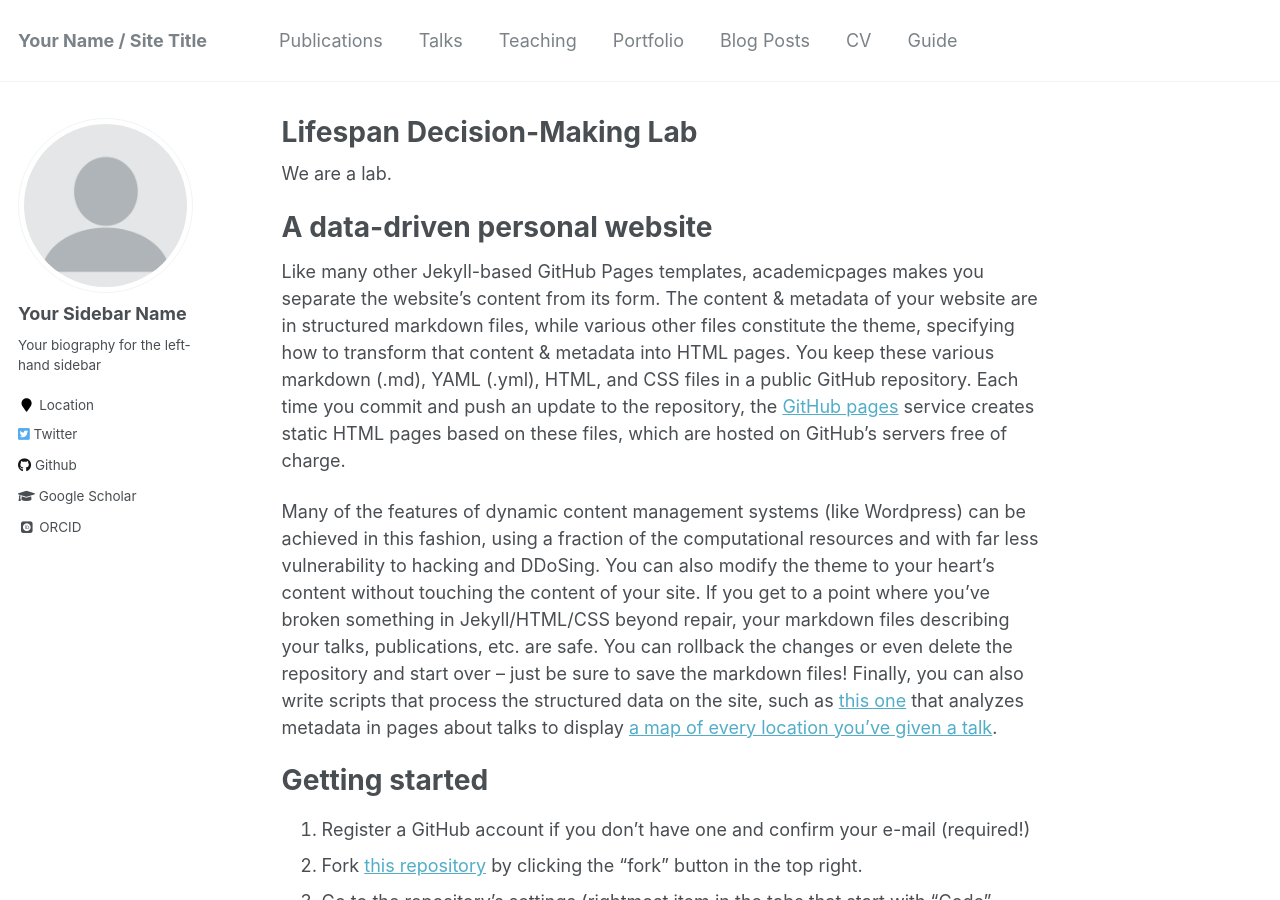
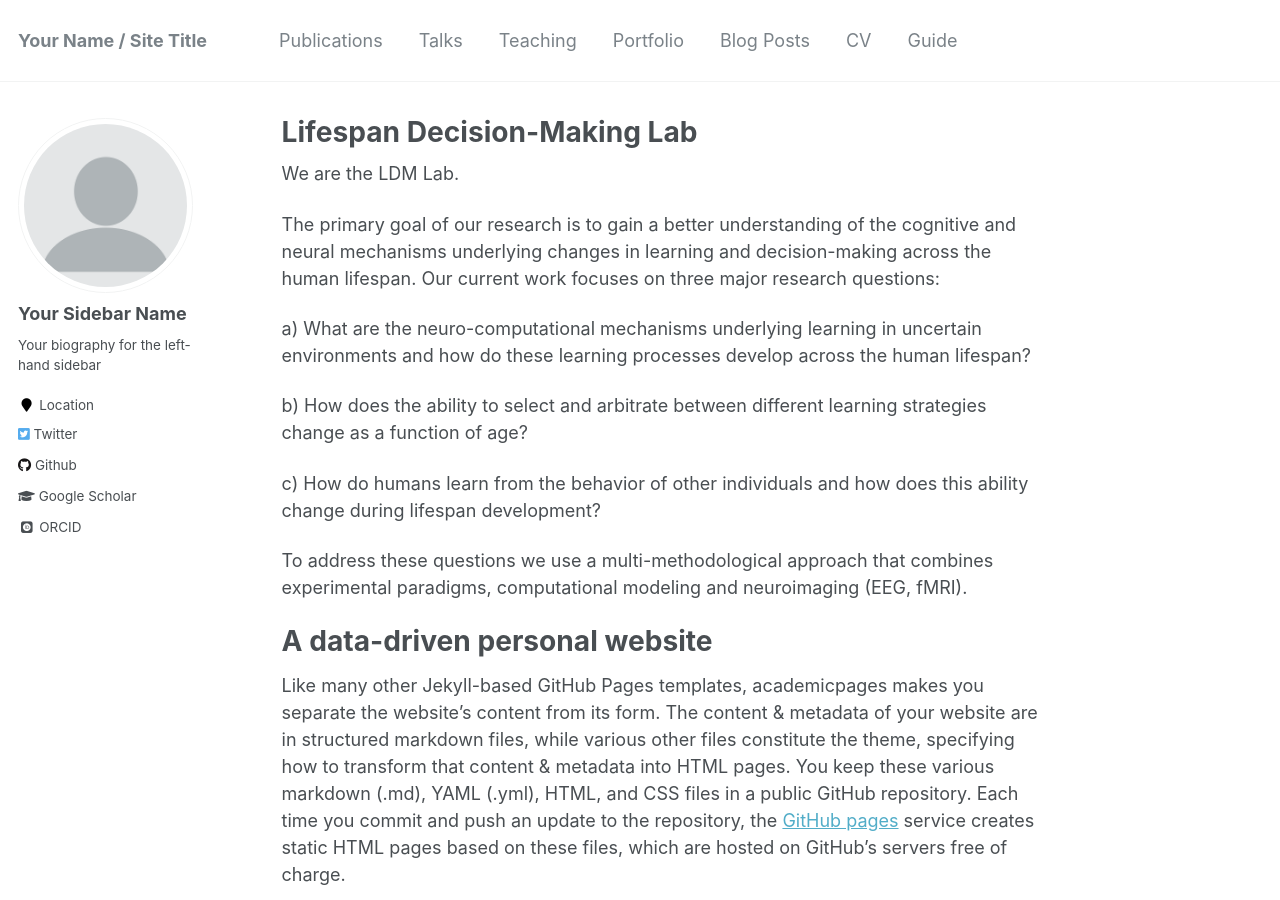
Before and after one commit to seandamiandevine/LDMLab.github.io, a Jekyll site: the page built from _pages/about.md, in a window 1280 px wide and 900 px high. Built offline with Jekyll 4.4.1, drawn with Linux system fonts in a browser that asks for light colours; some web fonts are replaced.

Commit message:
Update about.md

```diff
--- a/_pages/about.md
+++ b/_pages/about.md
@@ -7,8 +7,17 @@ redirect_from:
   - /about/
   - /about.html
 ---
+We are the LDM Lab.
 
-We are a lab.
+The primary goal of our research is to gain a better understanding of the cognitive and neural mechanisms underlying changes in learning and decision-making across the human lifespan. Our current work focuses on three major research questions:
+
+a) What are the neuro-computational mechanisms underlying learning in uncertain environments and how do these learning processes develop across the human lifespan?
+
+b) How does the ability to select and arbitrate between different learning strategies change as a function of age?
+
+c) How do humans learn from the behavior of other individuals and how does this ability change during lifespan development?
+
+To address these questions we use a multi-methodological approach that combines experimental paradigms, computational modeling and neuroimaging (EEG, fMRI).
 
 A data-driven personal website
 ======
```
